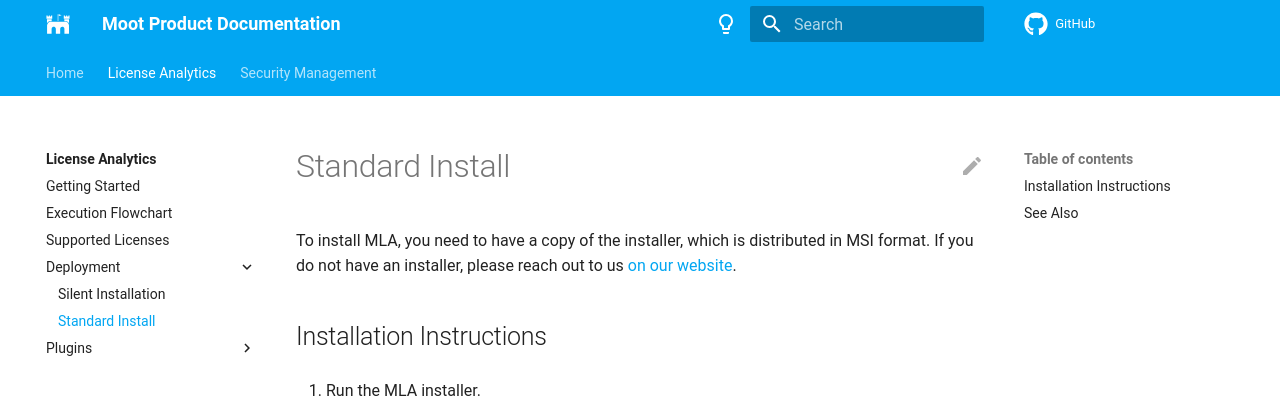
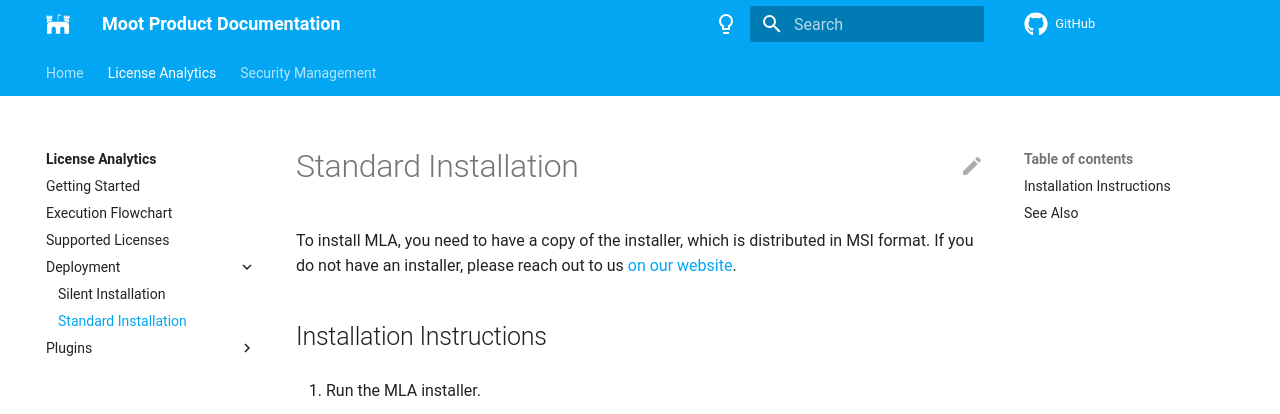
Before and after one commit to Software-Hardware-Integration-Lab/Documentation, an MkDocs documentation site: the page built from docs/License-Analytics/Deployment/Standard-Install.md, in a window 1280 px wide and 900 px high. Shown: the top 414 px of the window. Built offline with MkDocs 1.6.1 and Material for MkDocs 9.7.7, drawn with Linux system fonts in a browser that asks for light colours; comment, search, counter and statistics services are not loaded.

Commit message:
Improved heading text

```diff
--- a/docs/License-Analytics/Deployment/Standard-Install.md
+++ b/docs/License-Analytics/Deployment/Standard-Install.md
@@ -1,4 +1,4 @@
-# Standard Install
+# Standard Installation
 
 To install MLA, you need to have a copy of the installer, which is distributed in MSI format.
 If you do not have an installer, please reach out to us [on our website](https://mootinc.com/contact/).
```
